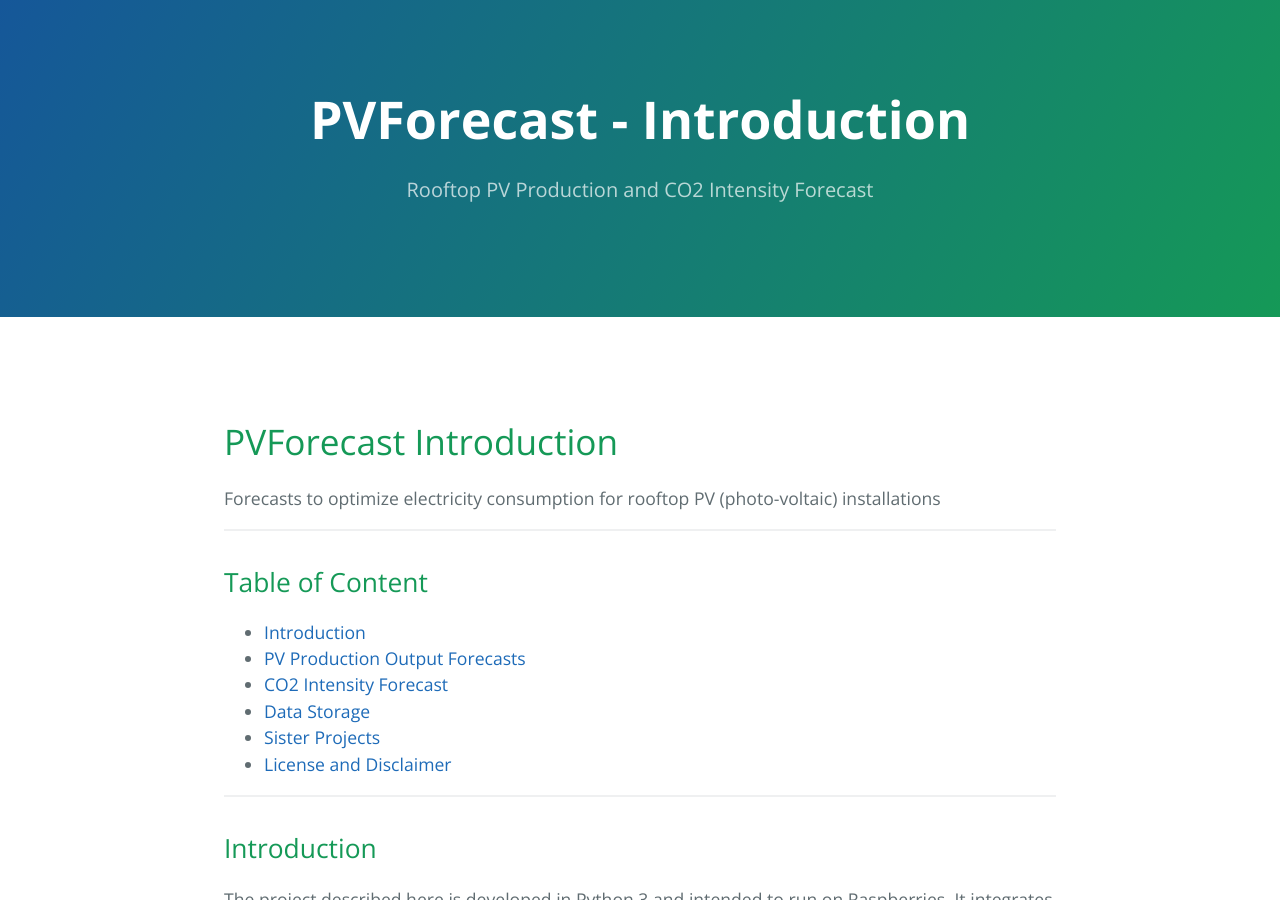
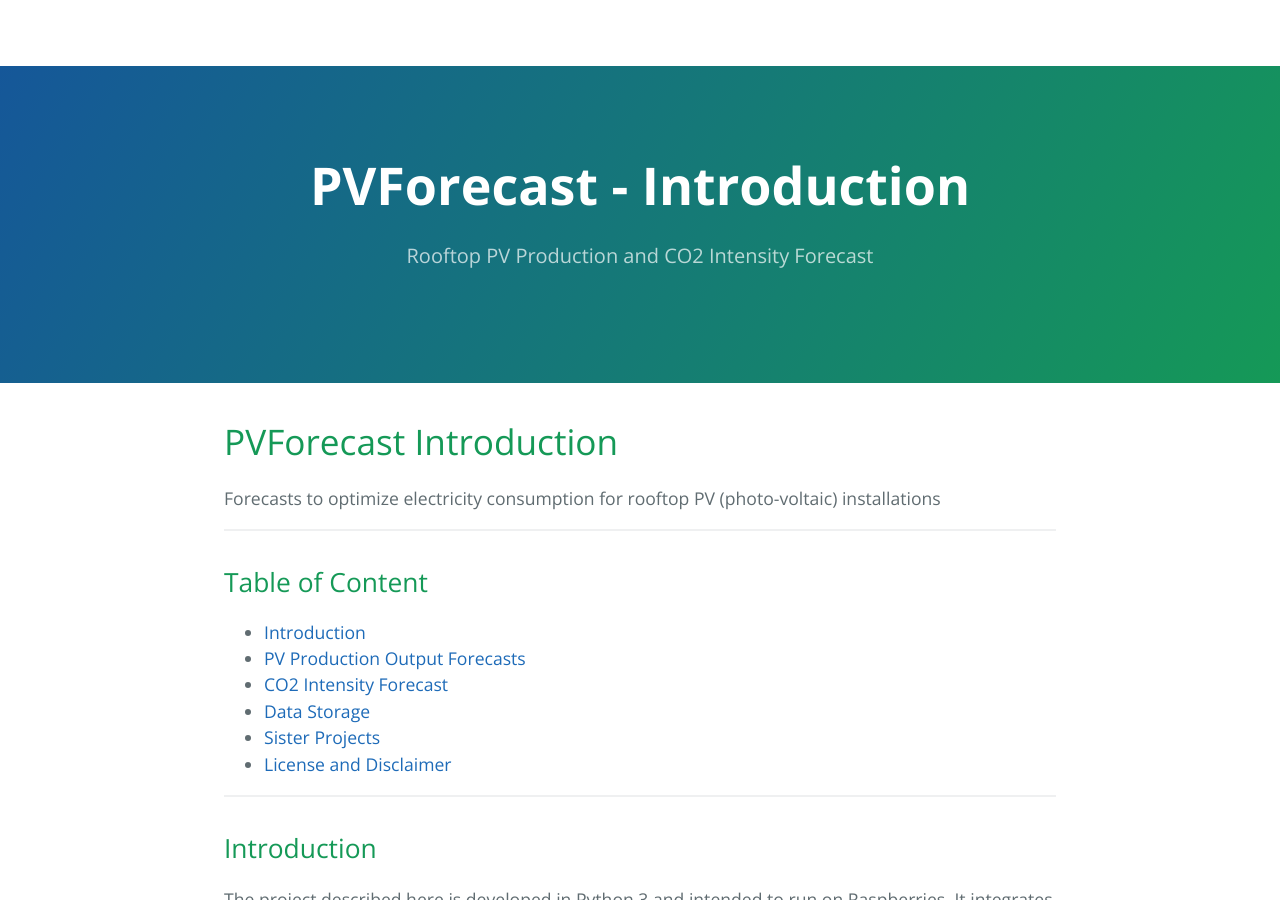
Before and after one commit to StefaE/PVForecast, a Jekyll site: the page built from docs/index.md, in a window 1280 px wide and 900 px high. Built offline with Jekyll 4.4.1, drawn with Linux system fonts in a browser that asks for light colours; part of the change alters nothing that is shown.

Commit message:
Update template.html

```diff
--- a/docs/_layouts/template.html
+++ b/docs/_layouts/template.html
@@ -10,11 +10,7 @@
     <link rel="stylesheet" type="text/css" href="stylesheets/github-light.css" media="screen">
   </head>
   <body>
-    <section class="page-header">
-      <h1 class="project-name">PVForecast - {{ page.title }}</h1>
-      <h2 class="project-tagline">Rooftop PV Production and CO2 Intensity Forecast</h2>
-    </section>
-		<section id="navbar">
+    <section id="navbar">
       {% assign mypages = site.pages | sort: "order" %}
       {% for mypage in mypages %}
         {% if page.title == mypage.title %}
@@ -24,6 +20,10 @@
   	    {% endif %}
       {% endfor %}
       <a href="https://github.com/StefaE/PVForecast" class="btn">View on GitHub</a>
+    </section>
+    <section class="page-header">
+      <h1 class="project-name">PVForecast - {{ page.title }}</h1>
+      <h2 class="project-tagline">Rooftop PV Production and CO2 Intensity Forecast</h2>
     </section>
 
     <section class="main-content">
@@ -40,20 +40,4 @@
 
     </section>
   </body>
-
-	<script>
-	window.onscroll = function() {myFunction()};
-
-	var navbar = document.getElementById("navbar");
-	var sticky = navbar.offsetTop;
-
-	function myFunction() {
-	  if (window.pageYOffset >= sticky) {
-	    navbar.classList.add("sticky")
-	  } else {
-	    navbar.classList.remove("sticky");
-	  }
-	}
-	</script>
-
 </html>
```
